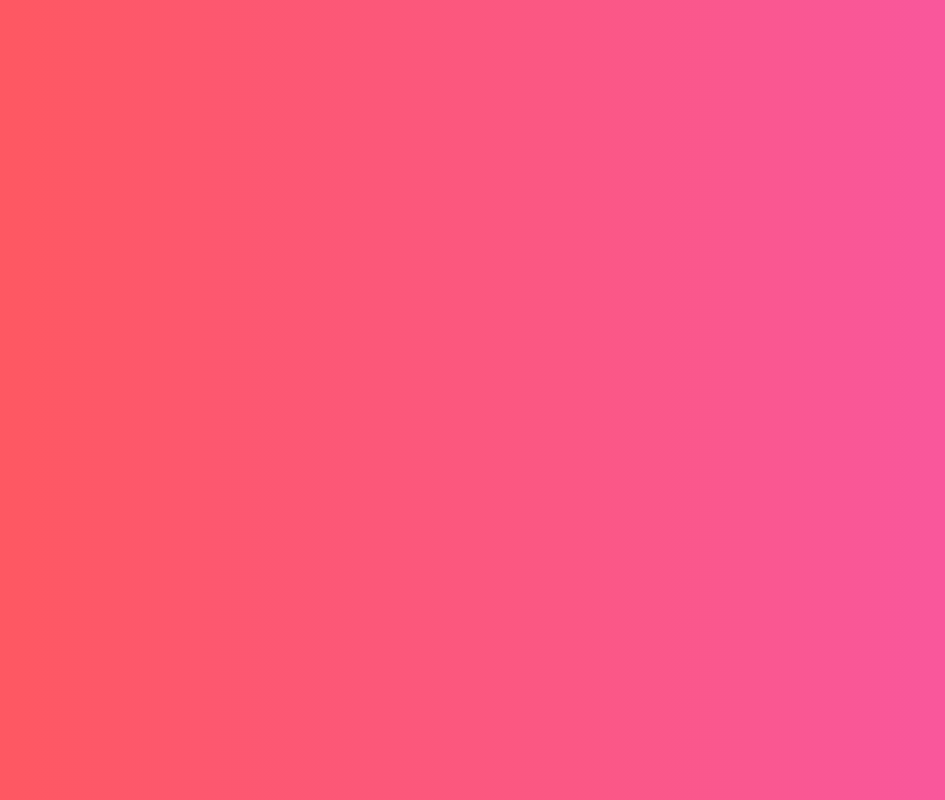
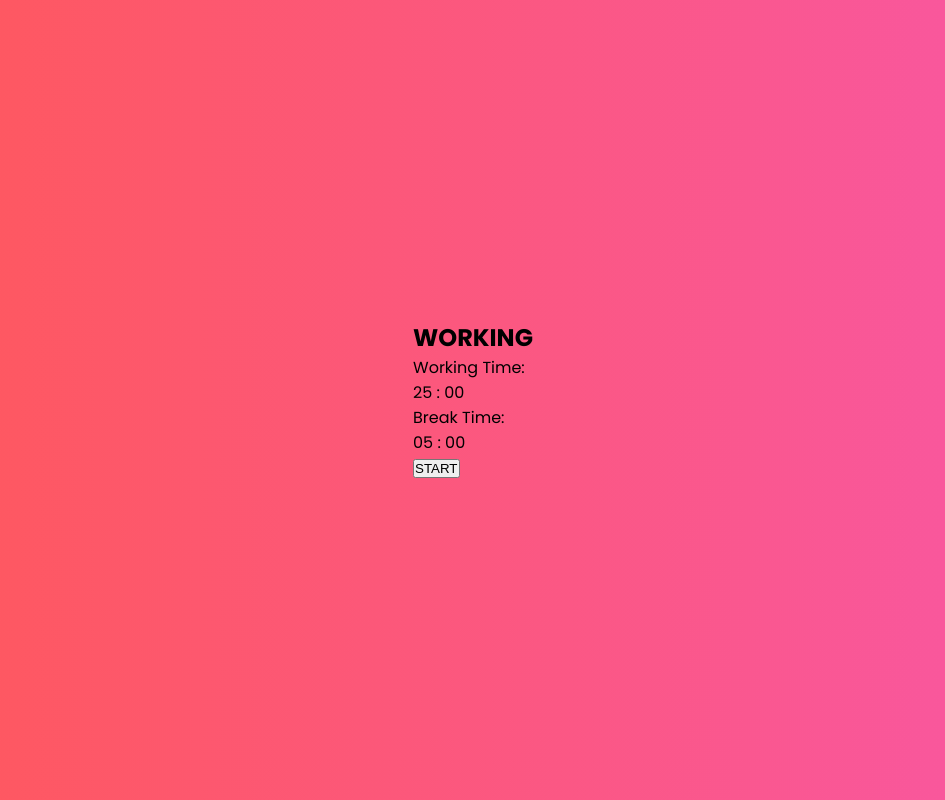
Before and after one commit to msuryaditriputraR/POMODORO, a plain HTML site: page front-end/index.html in a window 1280 px wide. Shown: the whole page, without its empty margins (167-1112 px from the left). Drawn offline with Linux system fonts and the light colour scheme.

Commit message:
add: layout

```diff
--- a/front-end/index.html
+++ b/front-end/index.html
@@ -12,7 +12,20 @@
 
 <body>
   <main>
-
+    <section>
+      <h1 id="status">WORKING</h1>
+      <div class="container">
+        <div>
+          <span>Working Time:</>
+            <p id="working-time" contenteditable="true">25 : 00</p>
+        </div>
+        <div>
+          <span>Break Time:</>
+            <p id="break-time" contenteditable="true">05 : 00</p>
+        </div>
+        <button id="btn-start">START</button>
+      </div>
+    </section>
   </main>
 
   <!--- ==================== JAVASCRIPT ===================== -->
```
